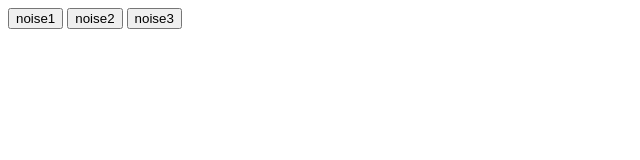
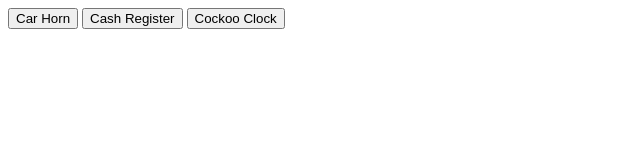
Before and after one commit to PattonsFinest/mi349_soundboard, a plain HTML site: page index.html in a window 1280 px wide. Shown: the whole page, without its empty margins (0-640 px from the left). Drawn offline with Linux system fonts and the light colour scheme.

Commit message:
added mouseover and click sounds

```diff
--- a/index.html
+++ b/index.html
@@ -9,9 +9,9 @@
 </head>
 <body>
     <section class="buttons">
-        <button id="button1" onclick=play1() onmouseover=play1()>noise1</button>
-        <button id="button2">noise2</button>
-        <button id="button3">noise3</button>
+        <button id="button1" onclick=play1() onmouseover=play1()>Car Horn</button>
+        <button id="button2" onclick=play2() onmouseover=play2()>Cash Register</button>
+        <button id="button3" onclick=play3() onmouseover=play3()>Cockoo Clock</button>
     </section>
     <script src="soundboard.js"></script>
 </body>
```
